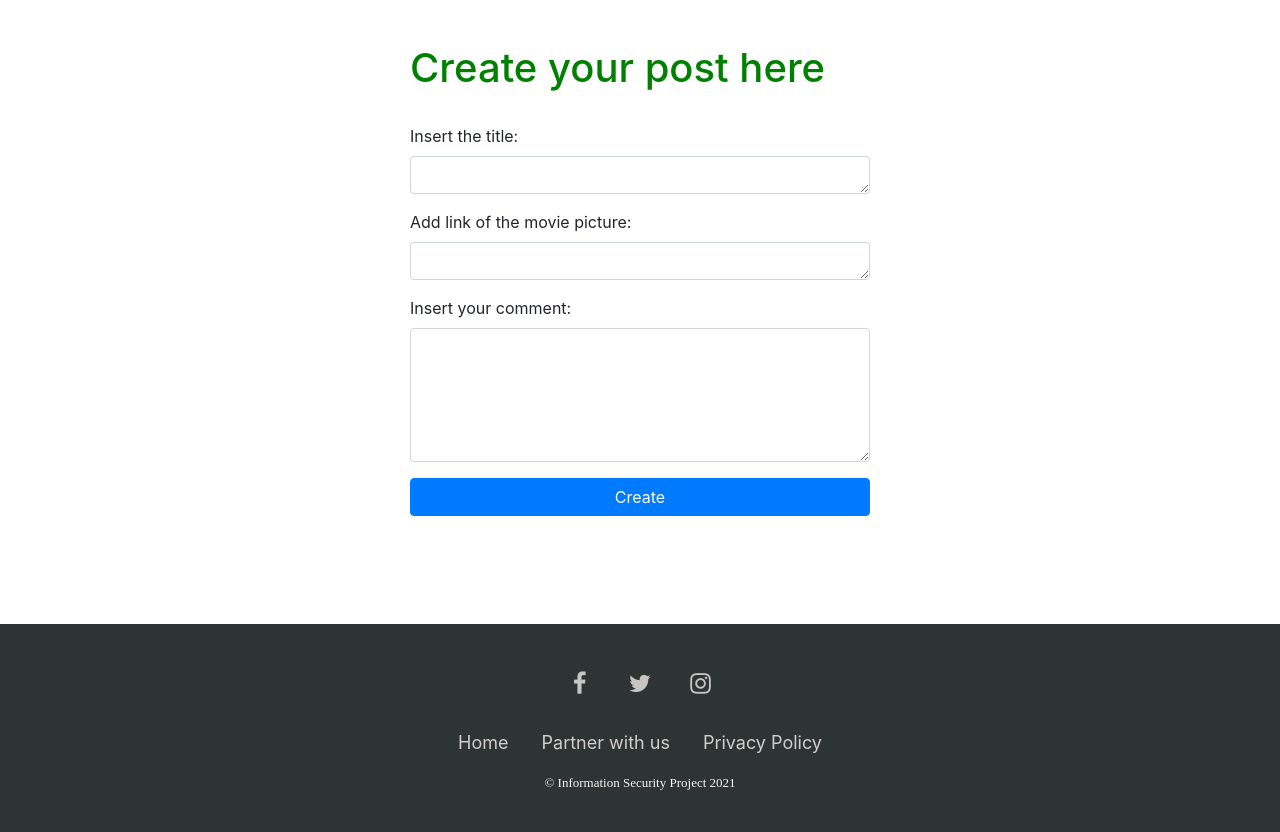
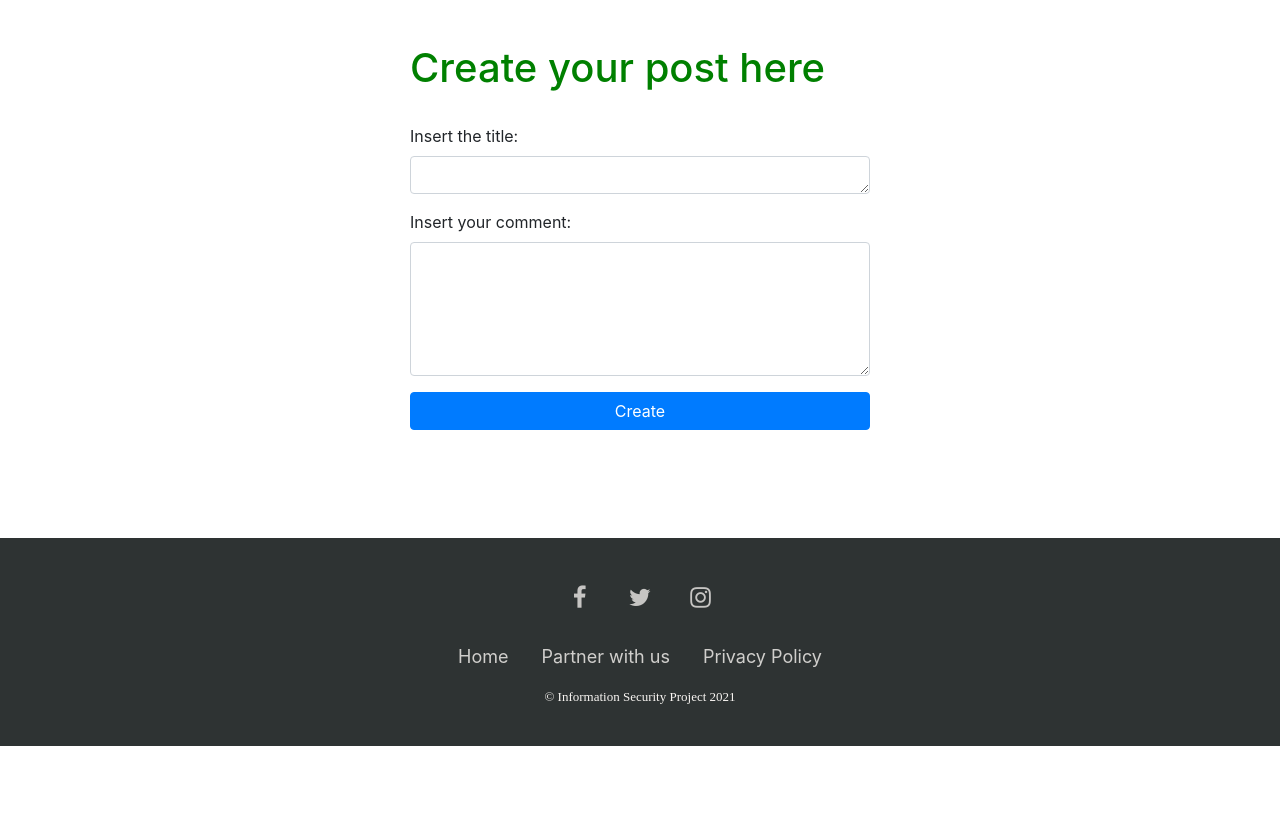
Before and after one commit to francescoopiccoli/Information-Security-Project, a Flask app: page /create in a window 1280 px wide. Shown: the part 65-897 px from the top of the page. After the commit the page ends 811 px from the top, so only its background shows below. Run offline with Flask 2, Linux system fonts and the light colour scheme; a user stored in the database is signed in; some libraries are stand-ins or nearby versions.

Commit message:
removed image field

```diff
--- a/website/templates/create.html
+++ b/website/templates/create.html
@@ -17,10 +17,6 @@
             <textarea class="form-control" id="title" name="title" rows="1"></textarea>
         </div>
         <div class="form-group">
-            <label for="picture">Add link of the movie picture: </label>
-            <textarea class="form-control" id="picture" name="picture" rows="1"></textarea>
-        </div>
-        <div class="form-group">
             <label for="text">Insert your comment: </label>
             <br>
             <textarea class="form-control" name="post" id="post" rows="5"></textarea>
```
Also changed, not shown: website/database.db.
